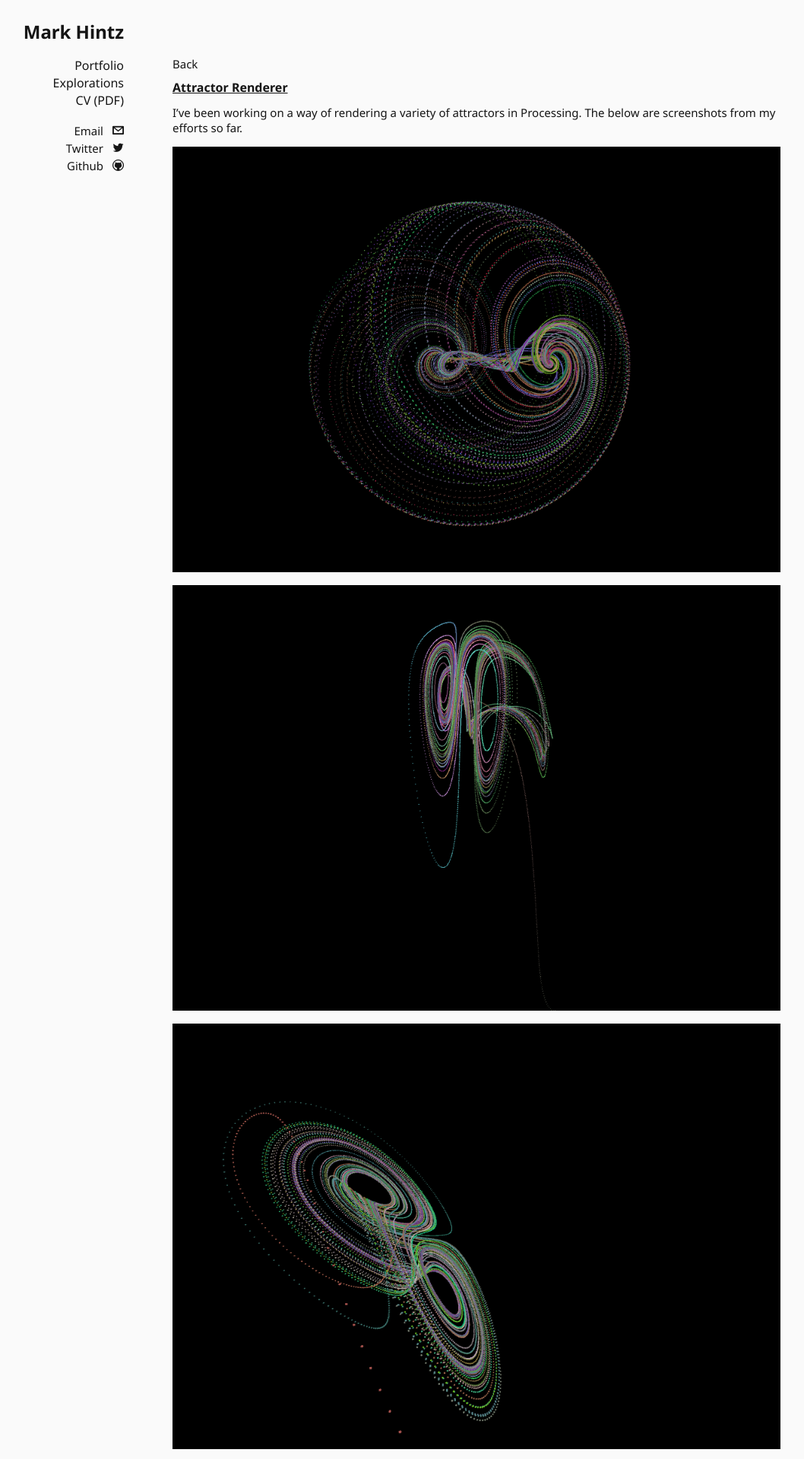
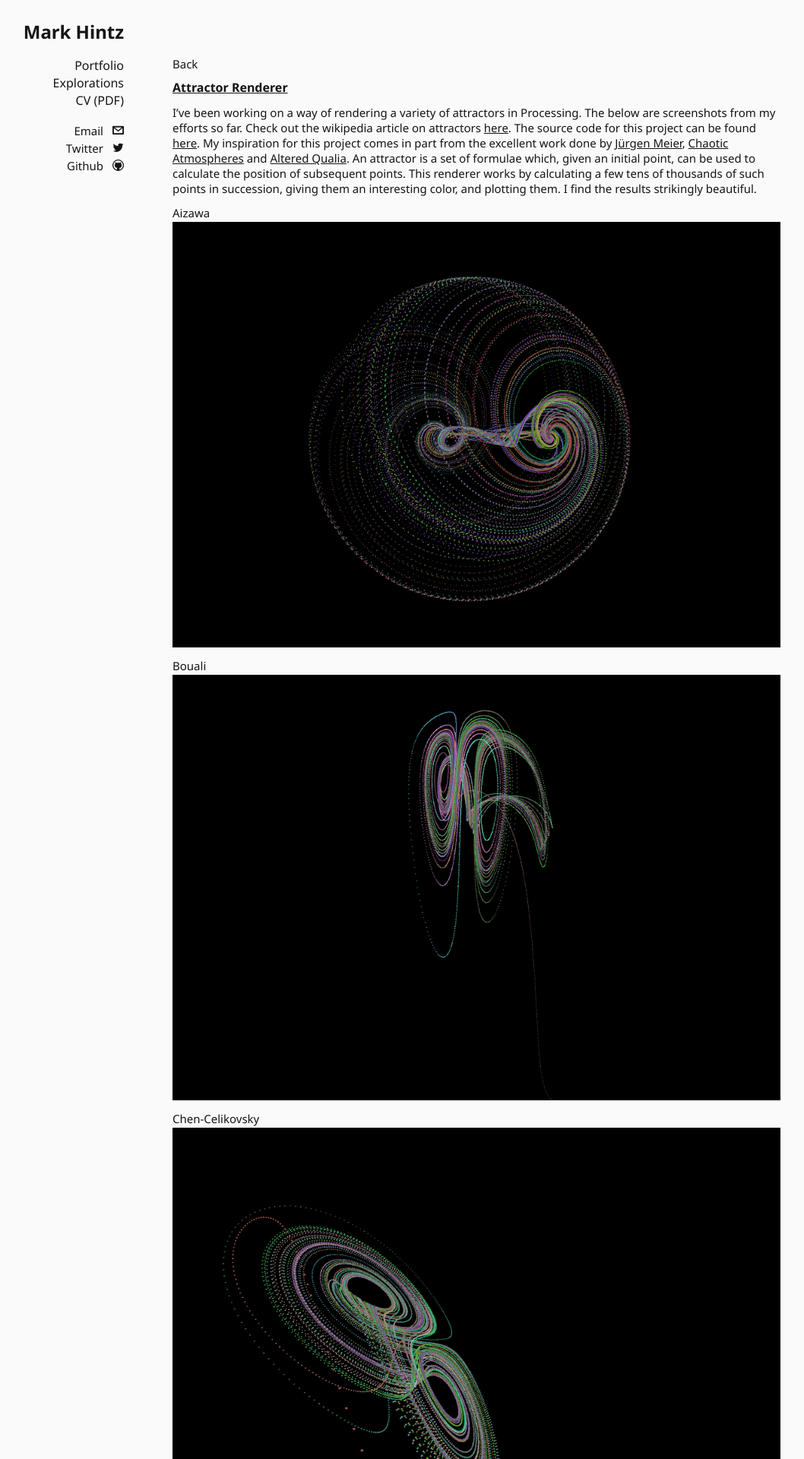
Before and after one commit to mhintz/mhintz.github.io, a Jekyll site: the page built from _posts/explorations/2014-05-18-attractor-renderer.md, in a window 1280 px wide. Shown: the top 1920 px of the page at 76% size, without its empty margins (113-1171 px from the left). Built offline with Jekyll 4.4.1, drawn with Linux system fonts in a browser that asks for light colours; Markdown is read by kramdown in place of the engine named in the settings; some of the changed text lies outside the part shown.

Commit message:
add titles, edit style, add caption to attractor project

```diff
--- a/_layouts/posts/exploration.html
+++ b/_layouts/posts/exploration.html
@@ -15,6 +15,11 @@
 		{{ content }}
 	</div>
 	{% for img in page.photos %}
-		<img class="portfolio-image" src="{{ site.url }}/{{ img.url }}" title="{{ img.title }}"></img>
+	<div class="portfolio-image">
+		{% if img.title %}
+			<div class="portfolio-img-title">{{ img.title }}</div>
+		{% endif %}
+		<img class="portfolio-img" src="{{ site.url }}/{{ img.url }}" title="{{ img.title }}"></img>
+	</div>
 	{% endfor %}
 </div>
--- a/_posts/explorations/2014-05-18-attractor-renderer.md
+++ b/_posts/explorations/2014-05-18-attractor-renderer.md
@@ -36,12 +36,12 @@
    title: Rossler
  - url: img/explorations/attractor_renderer_19052014/Thomas-1400544768.png
    title: Thomas
+ - url: img/explorations/attractor_renderer_19052014/Three_Scroll_Unified_Chaotic_System-1400544864.png
+   title: Three-Scroll Unified Chaotic System 1
  - url: img/explorations/attractor_renderer_19052014/Three_Scroll_Unified_Chaotic_System_2-1400544978.png
-   title: Three_Scroll_Unified_Chaotic_System_2
- - url: img/explorations/attractor_renderer_19052014/Three_Scroll_Unified_Chaotic_System-1400544864.png
-   title: Three_Scroll_Unified_Chaotic_System
+   title: Three-Scroll Unified Chaotic System 2
  - url: img/explorations/attractor_renderer_19052014/Zhou-Chen-1400544352.png
    title: Zhou-Chen
 ---
 
-I've been working on a way of rendering a variety of attractors in Processing. The below are screenshots from my efforts so far.
+I've been working on a way of rendering a variety of attractors in Processing. The below are screenshots from my efforts so far. Check out the wikipedia article on attractors <a href="http://en.wikipedia.org/wiki/Attractor" target="_blank">here</a>. The source code for this project can be found <a href="https://github.com/mhintz/Attractor-Renderer" target="_blank">here</a>. My inspiration for this project comes in part from the excellent work done by <a href="http://www.3d-meier.de/" target="_blank">Jürgen Meier</a>, <a href="http://chaoticatmospheres.com/125670/1204030/gallery/mathrules-strange-attractors" target="_blank">Chaotic Atmospheres</a> and <a href="http://alteredqualia.com/attractor" target="_blank">Altered Qualia</a>. An attractor is a set of formulae which, given an initial point, can be used to calculate the position of subsequent points. This renderer works by calculating a few tens of thousands of such points in succession, giving them an interesting color, and plotting them. I find the results strikingly beautiful.
--- a/css/main_style.css
+++ b/css/main_style.css
@@ -265,18 +265,25 @@
 /* line 62, ../sass/includes/_mainViewer.scss */
 .portfolio-item .portfolio-image {
   margin-top: 15px;
+}
+/* line 65, ../sass/includes/_mainViewer.scss */
+.portfolio-item .portfolio-image .portfolio-img-title {
+  margin-bottom: 4px;
+}
+/* line 69, ../sass/includes/_mainViewer.scss */
+.portfolio-item .portfolio-image .portfolio-img {
   max-width: 800px;
 }
 
 @media only screen and (min-width: 320px) and (max-width: 1024px) {
-  /* line 69, ../sass/includes/_mainViewer.scss */
+  /* line 77, ../sass/includes/_mainViewer.scss */
   .viewing-main {
     margin-top: 30px;
     padding-left: 0px;
   }
 
-  /* line 76, ../sass/includes/_mainViewer.scss */
-  .portfolio-item .portfolio-image {
+  /* line 84, ../sass/includes/_mainViewer.scss */
+  .portfolio-item .portfolio-img {
     max-width: 100%;
   }
 }
```
Also changed, not shown: _layouts/posts/work.html (+6 -1 lines), sass/includes/_mainViewer.scss (+10 -2 lines).
